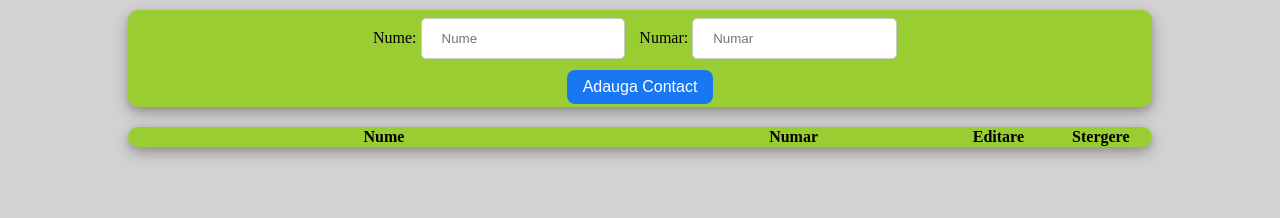
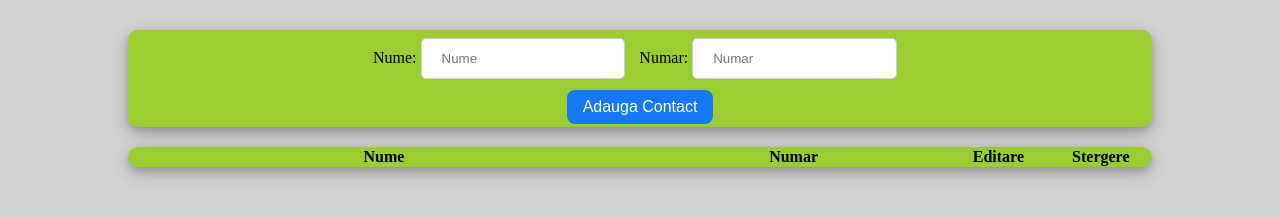
Before and after one commit to malexino/scoala-informala, a plain HTML site: page teme/JS4.html in a window 1280 px wide. Shown: the part 40-258 px from the top of the page. Drawn offline with Linux system fonts and the light colour scheme.

Commit message:
Update JS4.css

```diff
--- a/teme/JS4.css
+++ b/teme/JS4.css
@@ -15,7 +15,8 @@ h1 {
     height: 50px;
 }
 .pageContent{
-    max-width: 80%;;
+    max-width: 80%;
+    margin-top: 20px;
     margin-left: auto;
     margin-right: auto;
     margin-bottom: 20px;
```
